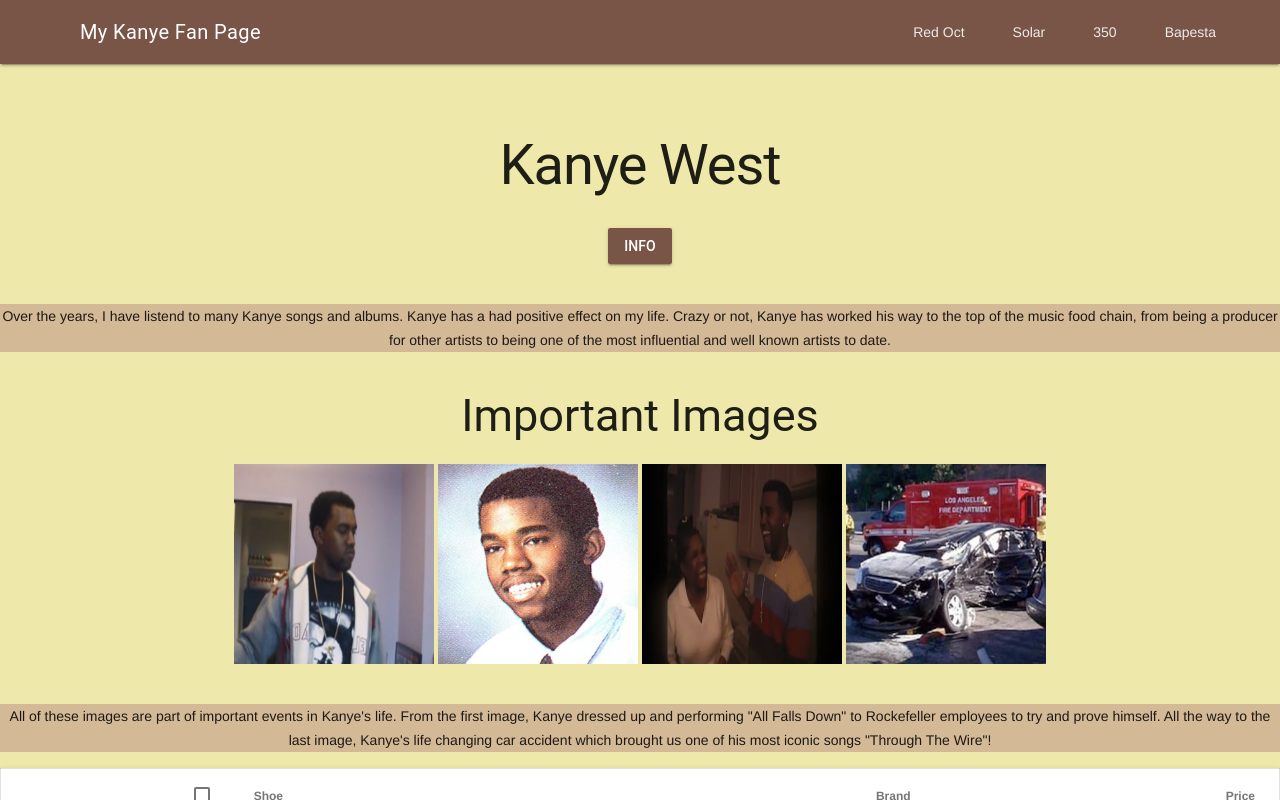
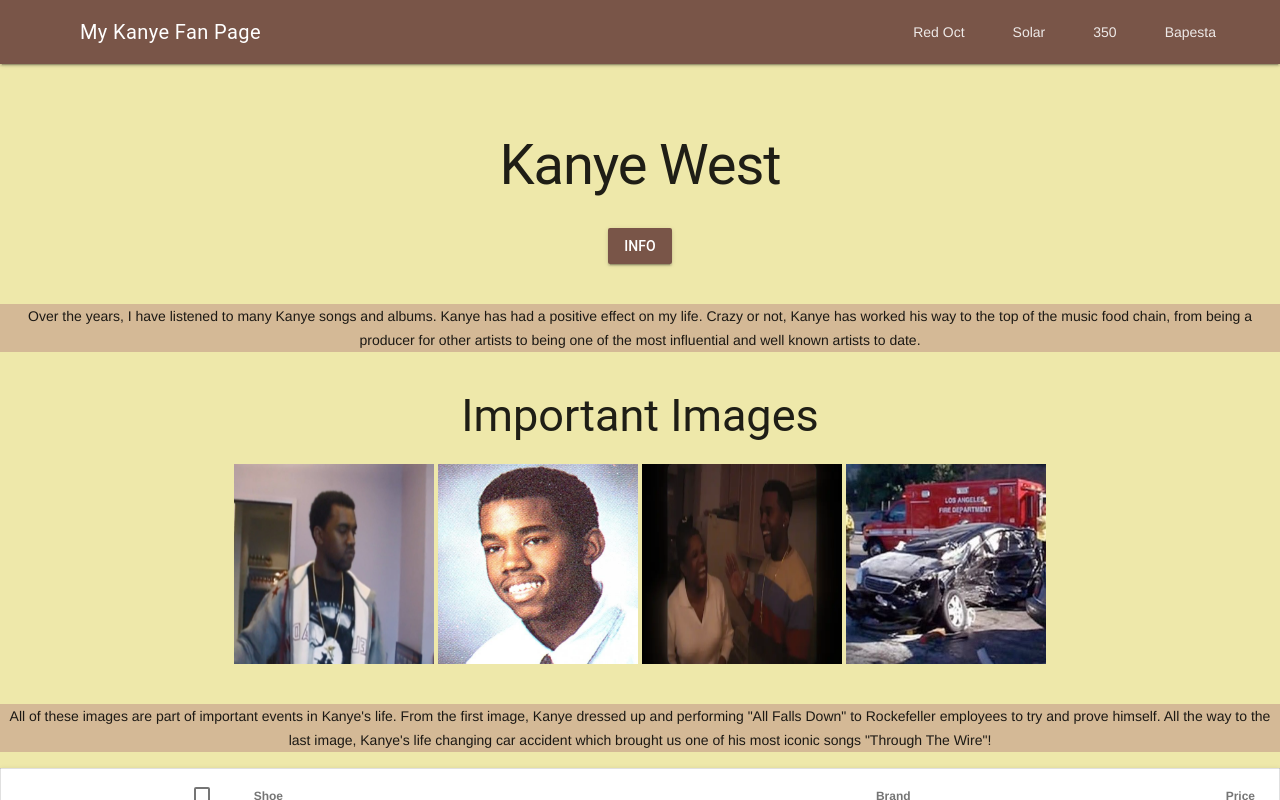
Before and after one commit to ICS20-Programming-Angelo-Pintilie/Assign-01-HTML-CSS-JS, a plain HTML site: page index.html in a window 1280 px wide. Drawn offline with nearby package versions, Linux system fonts and the light colour scheme.

Commit message:
more spelling fixes

```diff
--- a/index.html
+++ b/index.html
@@ -63,7 +63,7 @@ body {
 		</button></center>
 		<br></br>
     <!-- Main text -->
-    <center><p style="background-color:#D4B996FF;">Over the years, I have listend to many Kanye songs and albums. Kanye has a had positive effect on my life. Crazy or not, Kanye has worked his way to the top of the music food chain, from being a producer for other artists to being one of the most influential and well known artists to date.</p></center>
+    <center><p style="background-color:#D4B996FF;">Over the years, I have listened to many Kanye songs and albums. Kanye has had a positive effect on my life. Crazy or not, Kanye has worked his way to the top of the music food chain, from being a producer for other artists to being one of the most influential and well known artists to date.</p></center>
     <div></div>
     <center><h2>Important Images</h2></center>
      <center><img src="./images/YEEEEEEZY.jpg" alt="student" height="200px" width="200px"/>
```
